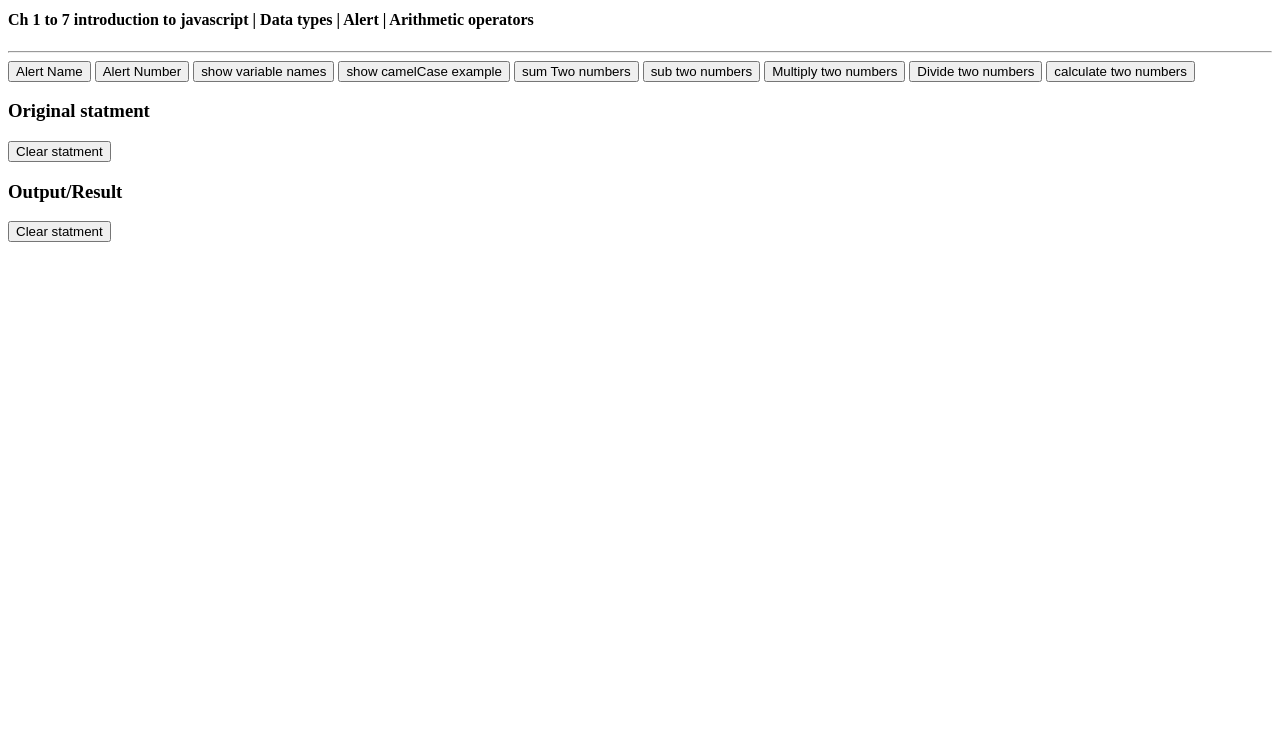
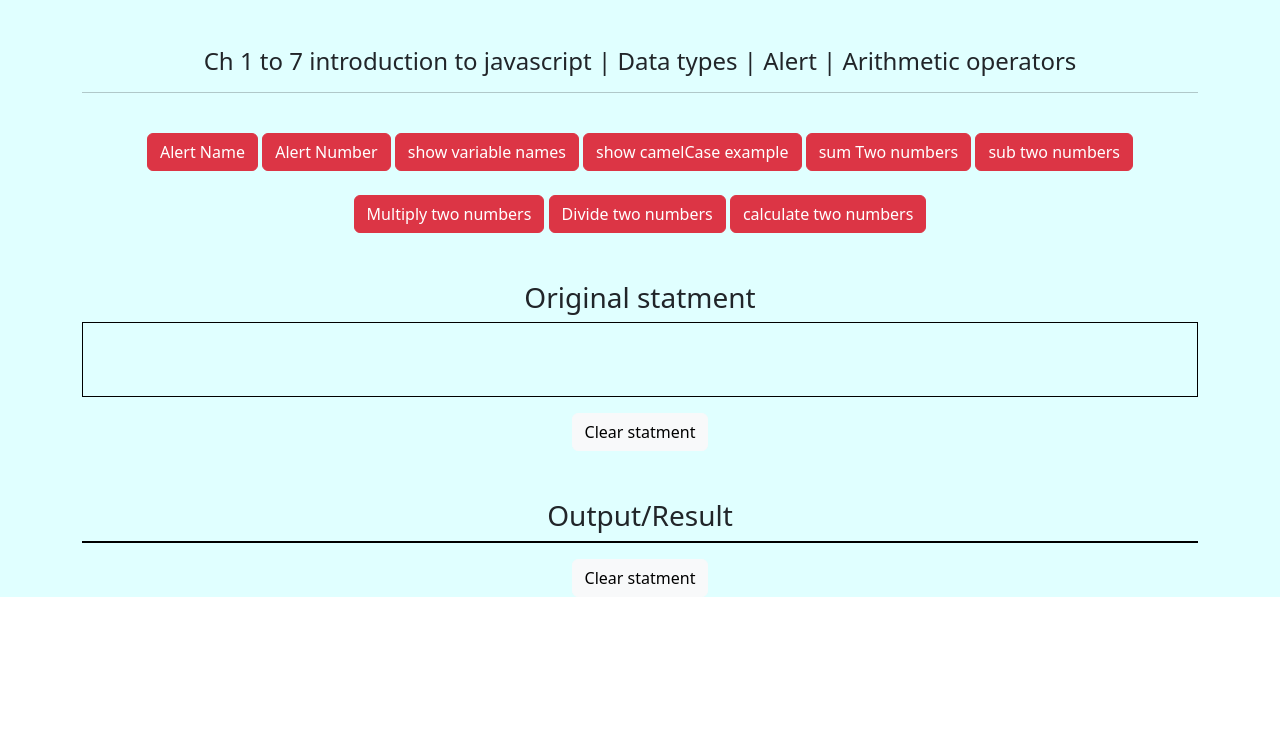
Before and after one commit to ahmad-ali463/assignment-javascript-1, a plain HTML site: page index.html in a window 1280 px wide. Shown: the part 57-800 px from the top of the page. Drawn offline with nearby package versions, Linux system fonts and the light colour scheme.

Commit message:
assignment

```diff
--- a/index.html
+++ b/index.html
@@ -3,6 +3,9 @@
 <head>
     <meta charset="UTF-8">
     <meta name="viewport" content="width=device-width, initial-scale=1.0">
+
+<link rel="stylesheet" href="https://cdn.jsdelivr.net/npm/bootstrap@5.3.3/dist/css/bootstrap.min.css">
+    <link rel="stylesheet" href="style.css">
     <title>Document</title>
 </head>
 <body>
@@ -69,5 +72,10 @@
             </div>
        </div>
     </main>
+
+
+
+    <script src="https://cdn.jsdelivr.net/npm/bootstrap@5.3.3/dist/js/bootstrap.bundle.min.js"></script>
+    <script src="script.js"></script>
 </body>
 </html>
--- /dev/null
+++ b/style.css
@@ -0,0 +1,26 @@
+main{
+    background-color: lightcyan;
+};
+
+.d{
+    border: 1px solid black;
+    height: 150px;
+}
+
+
+
+.btn{
+    border-radius: none;
+}
+
+
+.aaa{
+    border: 1px solid black;
+    height: 75px;
+
+}
+
+.Output{
+    border: 1px solid black;
+    height: auto;
+}
```
Also changed, not shown: script.js (added).
